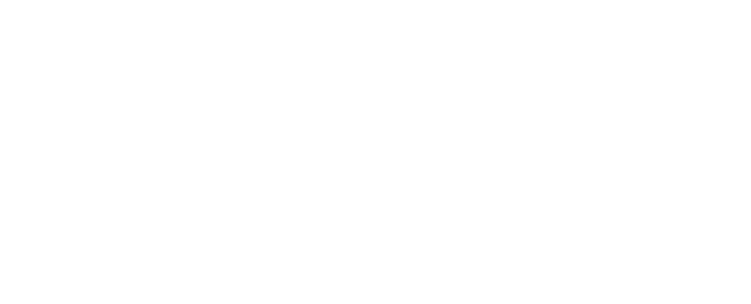
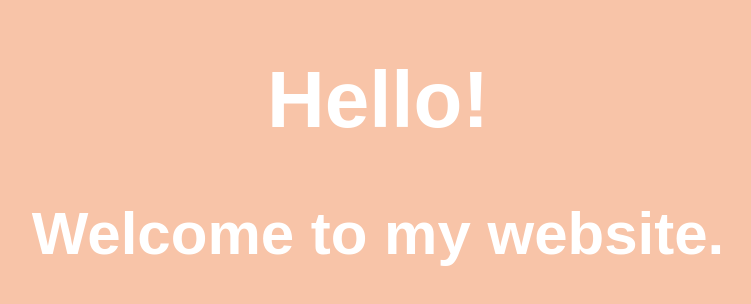
Before and after one commit to rodrigomonteirostudio/rodrigomonteirostudio.github.io, a plain HTML site: page index.html in a window 1280 px wide. Shown: the whole page, without its empty margins (262-1013 px from the left). Drawn offline with Linux system fonts and the light colour scheme.

Commit message:
Update index.html

```diff
--- a/index.html
+++ b/index.html
@@ -3,8 +3,18 @@
 <head>
 <meta charset="UTF-8">
 <title>Rodrigo Monteiro Studio</title>
+	<style>
+		body{ background-color: #f8c4a8;
+			  color: #fff;
+			  text-align: center;
+			  padding: 150;
+			  font-family: sans-serif;
+			  font-size: 40px}
+	</style>
 </head>
 
 <body>
+	<h1> Hello! </h1>
+	<h2> Welcome to my website.</h2>
 </body>
 </html>
```
